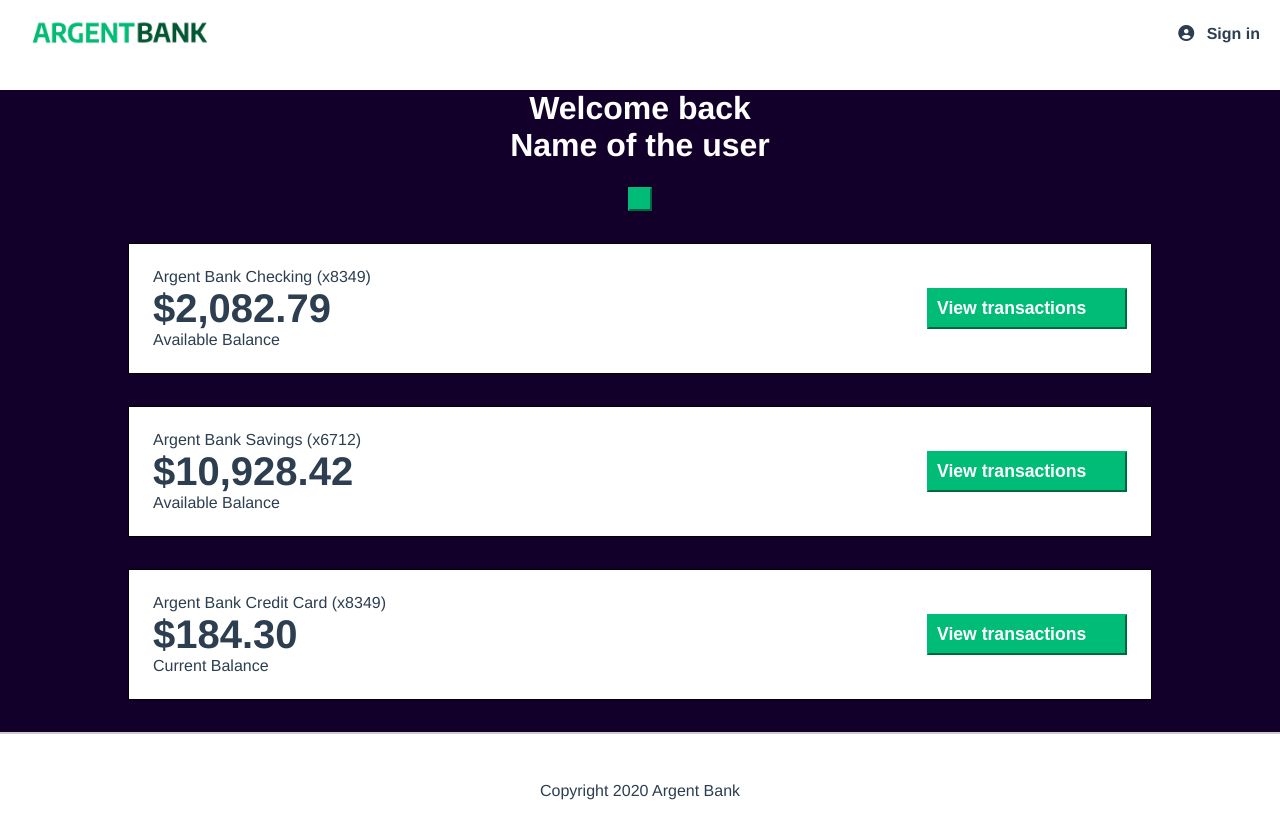
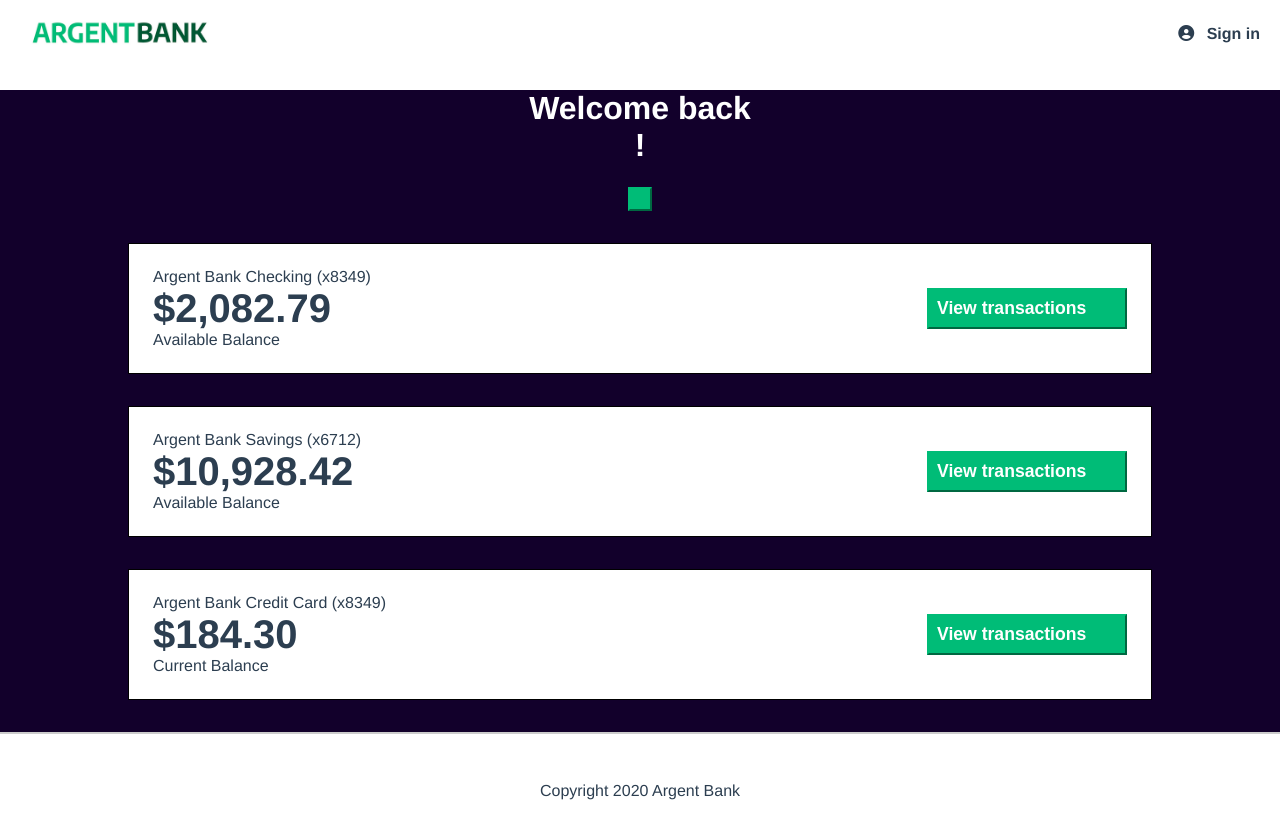
Before and after one commit to Axido545/argent-bank, a React (Vite) app: page /dashboard in a window 1280 px wide. Built offline with nearby package versions, Linux system fonts and the light colour scheme.

Commit message:
display name on dashboard

```diff
--- a/src/components/nav/Nav.jsx
+++ b/src/components/nav/Nav.jsx
@@ -23,7 +23,7 @@ export default function Nav() {
                     return response.json();
                 })
                 .then((userData) => {
-                    dispatch(setProfile({ firstName: userData.body.firstName }));
+                    dispatch(setProfile({ firstName: userData.body.firstName, lastName: userData.body.lastName }));
                     console.log(setProfile({ firstName: userData.body.firstName }))
                 })
                 .catch((error) => {
--- a/src/main.jsx
+++ b/src/main.jsx
@@ -8,7 +8,6 @@ import { createBrowserRouter, RouterProvider, Route } from "react-router-dom";
 import { Provider } from 'react-redux'
 import { mainStore } from './redux/store.js'
 import ErrorPage from './pages/errorpage/ErrorPage.jsx'
-import RequireAuth from './pages/login/RequireAuth.jsx'
 
 const routes = [
   {
--- a/src/pages/dashboard/Dashboard.jsx
+++ b/src/pages/dashboard/Dashboard.jsx
@@ -2,19 +2,22 @@ import Header from "../../layout/header/Header"
 import Footer from "../../layout/footer/Footer"
 import "./dashboard.css"
 import Account from "../../components/account/Account"
-// import { useSelector } from "react-redux";
-// import { selectCurrentUser, selectCurrentToken } from "../../redux/authSlice";
+import { useSelector } from "react-redux";
+import { selectCurrentToken } from "../../redux/authSlice";
 
 export default function Dashboard() {
-    // const user = useSelector(selectCurrentUser)
-    // const token = useSelector(selectCurrentToken)
-    // console.log(user, token)
+    const token = useSelector(selectCurrentToken)
+    console.log(token)
+
+    const userProfile = useSelector((state) => state.user);
+    const firstName = userProfile && userProfile.firstName ? userProfile.firstName + "  " : "";
+    const lastName = userProfile && userProfile.lastName ? userProfile.lastName + "  " : "";
 
     return <div>
         <Header />
         <main className="user-main">
             <header className="user-header">
-                <h1>Welcome back<br />Name of the user</h1>
+                <h1>Welcome back<br />{firstName} {lastName}!</h1>
                 <button className="user-edit-button"></button>
             </header>
             <div className="section-account">
--- a/src/pages/login/RequireAuth.jsx
+++ /dev/null
@@ -1,13 +0,0 @@
-import { useLocation, Navigate, Outlet } from "react-router-dom"
-import { useSelector } from "react-redux"
-import { selectCurrentToken } from "../../redux/authSlice"
-
-export default function RequireAuth() {
-    const token = useSelector(selectCurrentToken)
-    const location = useLocation()
-    return (
-        token
-            ? < Outlet />
-            : <Navigate to="/dashboard" state={{ from: location }} replace />
-    )
-}
```
